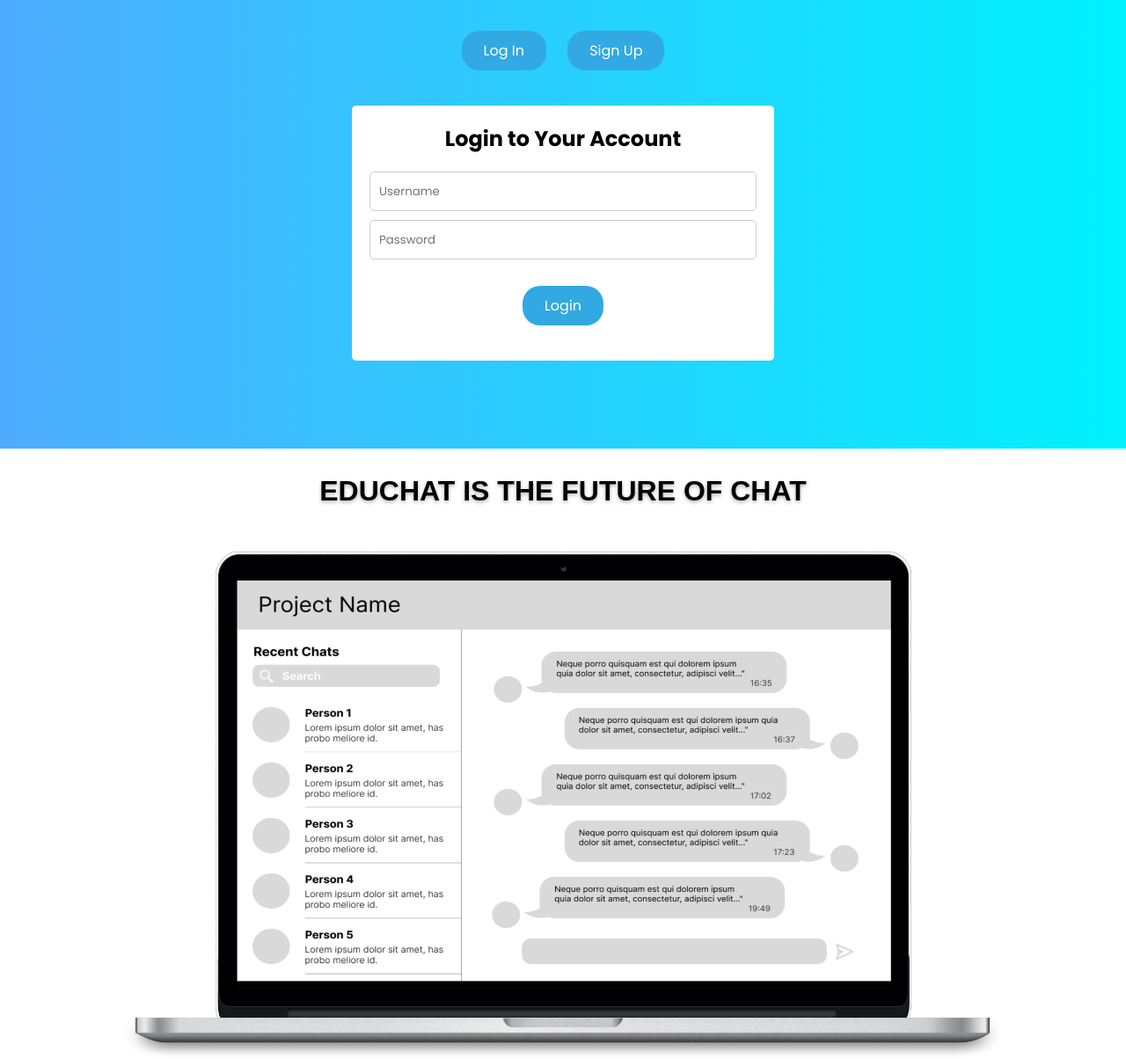
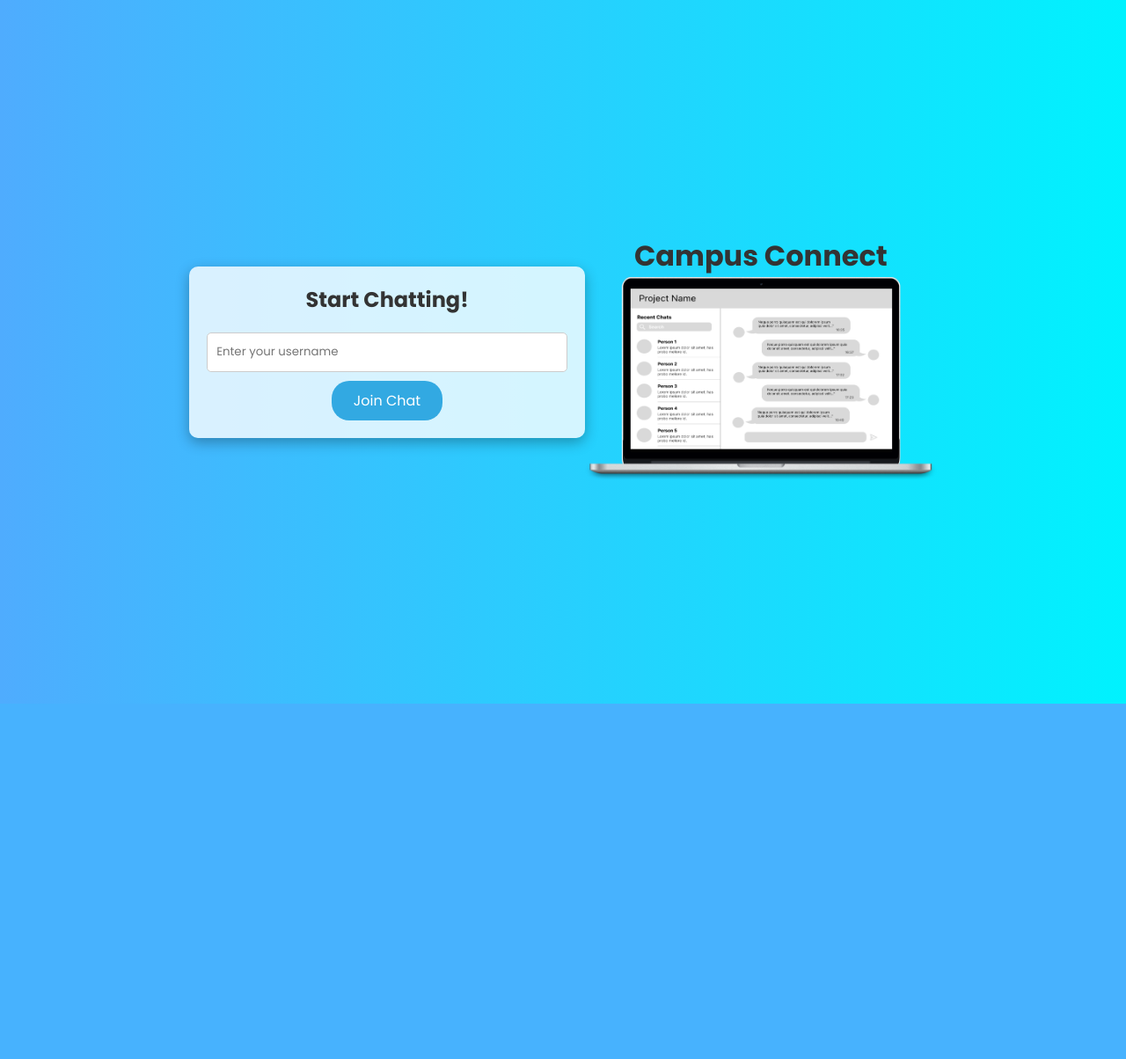
Before and after one commit to rahmanm16/Web-based-App, a PHP site: page / in a window 1280 px wide. Shown: the whole page at 88% size. After the commit the page ends 800 px from the top, so only its background shows below. Run offline with PHP 8.4, Linux system fonts and the light colour scheme.

Commit message:
update/index.css, index.html, index.js
refactored styling, js, & html for index pages.

once username inputted, redirects to chat-menu.html

```diff
--- a/css/index.css
+++ b/css/index.css
@@ -1,6 +1,6 @@
 @import url('https://fonts.googleapis.com/css2?family=Poppins:ital,wght@0,100;0,200;0,300;0,400;0,500;0,600;0,700;0,800;0,900;1,100;1,200;1,300;1,400;1,500;1,600;1,700;1,800;1,900&display=swap');
 
-/* General Resets */
+/* General Resets
 * {
     margin: 0;
     padding: 0;
@@ -211,7 +211,7 @@ input[type=submit].btn:active {
     background: #1b7cbc;
 }
 
-/* Responsive adjustments */
+
 @media screen and (max-width: 768px) {
     html {
         font-size: 90%;
@@ -229,7 +229,7 @@ input[type=submit].btn:active {
 
     h1 {
         font-size: 1.5rem;
-        /* 24px */
+
     }
 
     .form-container {
@@ -249,3 +249,98 @@ input[type=submit].btn:active {
 
 
 }
+*/
+
+@import url('https://fonts.googleapis.com/css2?family=Poppins:ital,wght@0,100;0,200;0,300;0,400;0,500;0,600;0,700;0,800;0,900;1,100;1,200;1,300;1,400;1,500;1,600;1,700;1,800;1,900&display=swap');
+
+/* General Resets */
+* {
+    margin: 0;
+    padding: 0;
+    box-sizing: border-box;
+    font-family: 'Poppins', sans-serif;
+}
+
+body {
+    background-image: linear-gradient(to right, #4facfe 0%, #00f2fe 100%);
+    display: flex;
+    align-items: center;
+    justify-content: center;
+    height: 100vh;
+    text-align: center;
+}
+
+.login-form__container {
+    background: rgba(255, 255, 255, 0.8);
+    padding: 20px;
+    border-radius: 10px;
+    box-shadow: 0 5px 15px rgba(0, 0, 0, 0.3);
+    width: 100%;
+    max-width: 480px;
+}
+
+h2 {
+    color: #333;
+    margin-bottom: 20px;
+}
+
+form {
+    animation: fadeInUp 0.5s ease-in-out forwards;
+}
+
+input[type="text"] {
+    width: 100%;
+    height: 45px;
+    padding: 10px;
+    margin-bottom: 10px;
+    border-radius: 5px;
+    border: 1px solid #ccc;
+    transition: border-color 0.3s;
+}
+
+input[type="text"]:focus {
+    border-color: #32a9e2;
+    outline: none;
+}
+
+button {
+    background: #32a9e2;
+    color: #fff;
+    border: none;
+    padding: 10px 25px;
+    cursor: pointer;
+    border-radius: 20px;
+    font-size: 1em;
+    transition: background 0.3s, transform 0.3s;
+}
+
+button:hover {
+    background: #2795d9;
+    transform: translateY(-3px);
+    box-shadow: 0 2px 6px rgba(0, 0, 0, 0.2);
+}
+
+@keyframes fadeInUp {
+    0% {
+        opacity: 0;
+        transform: translateY(20px);
+    }
+    100% {
+        opacity: 1;
+        transform: translateY(0);
+    }
+}
+
+#about {
+    margin-top: 20px;
+}
+
+#about img {
+    width: 100%;
+    max-width: 400px;
+}
+
+#about h1 {
+    font-size: 2em;
+    color: #333;
+}
--- a/index.html
+++ b/index.html
@@ -1,58 +1,31 @@
 <!DOCTYPE html>
 <html lang="en">
+
 <head>
     <meta charset="UTF-8" />
     <meta name="viewport" content="width=device-width, initial-scale=1.0" />
     <link rel="stylesheet" href="css/index.css" />
     <title>Web based messaging client</title>
 </head>
+
 <body>
     <!-- Main container for the body content -->
     <div class="body__container">
         <!-- Container for the login/signup forms -->
         <div class="login-form__container">
-                <!-- Toggle buttons for switching between login and signup forms -->
-                <div class="login-form__toggle">
-                    <button id="toggle-login">Log In</button>
-                    <button id="toggle-signup">Sign Up</button>
-                </div>
-
-                <!-- Login form panel (visible by default) -->
-                <div id="login-form" class="form-panel active">
-                    <h2>Login to Your Account</h2>
-                    <!-- Form for logging in -->
-                    <form action="login.php" method="post" onsubmit="window.location.href='chat-menu.html'">
-                        <input type="text" placeholder="Username" required />
-                        <input
-                            type="password"
-                            placeholder="Password"
-                            required />
-                        <button type="submit" class="btn">Login</button>
-                    </form>
-                </div>
-
-                <!-- Signup form panel (hidden by default) -->
-                <div id="signup-form" class="form-panel">
-                    <h2>Create an Account</h2>
-                    <!-- Form for signing up -->
-                    <form action="signup.php" method="post" onsubmit="window.location.href='chat-menu.html'">
-                        <input type="text" placeholder="Username" required />
-                        <input type="email" placeholder="Email" required />
-                        <input
-                            type="password"
-                            placeholder="Password"
-                            required />
-                        <button type="submit" class="btn">Sign Up</button>
-                        <!-- Button should redirect to chat menu html if successful -->
+            <h2> Start Chatting! </h2>
+            <form id="username-form">
+                <input type="text" id="username" placeholder="Enter your username" required />
+                <button type="submit">Join Chat</button>
             </form>
         </div>
     </div>
-        </div>
     <!--About page-->
-    <div id = "about">
-        <h1> EDUCHAT IS THE FUTURE OF CHAT</h1>
-        <img src = "img/macbook.png" alt="picture of EduChat on laptop">
+    <div id="about">
+        <h1> Campus Connect </h1>
+        <img src="img/macbook.png" alt="picture of EduChat on laptop">
     </div>
     <script src="js/index.js"></script>
 </body>
+
 </html>
--- a/js/index.js
+++ b/js/index.js
@@ -1,38 +1,16 @@
-// Wait for the DOM to fully load before attaching event handlers
-window.addEventListener('DOMContentLoaded', (event) => {
-  const toggleLogin = document.getElementById('toggle-login');
-  const toggleSignup = document.getElementById('toggle-signup');
-  const loginFormPanel = document.getElementById('login-form');
-  const signupFormPanel = document.getElementById('signup-form');
+document.addEventListener('DOMContentLoaded', () => {
+  const form = document.getElementById('username-form');
+  const usernameInput = document.getElementById('username');
 
-  // Add click event for 'Log In' button
-  toggleLogin.addEventListener('click', function () {
-    loginFormPanel.classList.add('active');
-    signupFormPanel.classList.remove('active');
-    this.classList.add('active');
-    toggleSignup.classList.remove('active');
+  form.addEventListener('submit', (event) => {
+    event.preventDefault();
+    const username = usernameInput.value.trim();
+    if (username) {
+      // Store username in session storage
+      sessionStorage.setItem('username', username);
+      // Redirect to chat menu
+      window.location.href = 'chat-menu.html';
+    }
   });
 
-  // Add click event for 'Sign Up' button
-  toggleSignup.addEventListener('click', function () {
-    signupFormPanel.classList.add('active');
-    loginFormPanel.classList.remove('active');
-    this.classList.add('active');
-    toggleLogin.classList.remove('active');
-  });
-
-  // Handle form submissions
-  const forms = document.querySelectorAll('form');
-  forms.forEach(form => {
-    form.addEventListener('submit', function (event) {
-      event.preventDefault(); // Prevent the default form submission
-      const formInputs = this.querySelectorAll('input');
-      const formData = Array.from(formInputs).reduce((acc, input) => {
-        acc[input.type] = input.value;
-        return acc;
-      }, {});
-      console.log('Form data:', formData);
-
-    });
-  });
 });
```
Also changed, not shown: chat-menu.html (+11 -16 lines), php/login.php (deleted, +0 -43 lines), php/signup.php (added, +62 -0 lines), 1 other file. Lines whose indentation alone changed are shown as unchanged.
